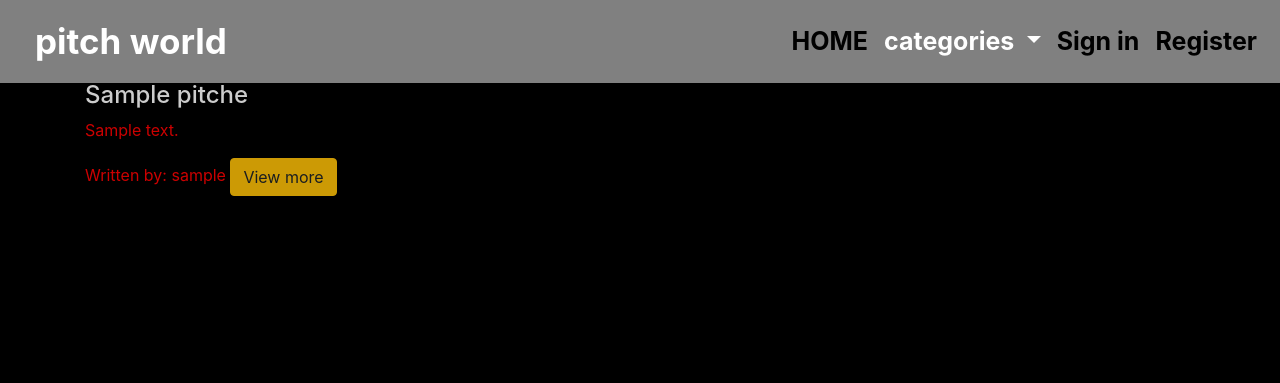
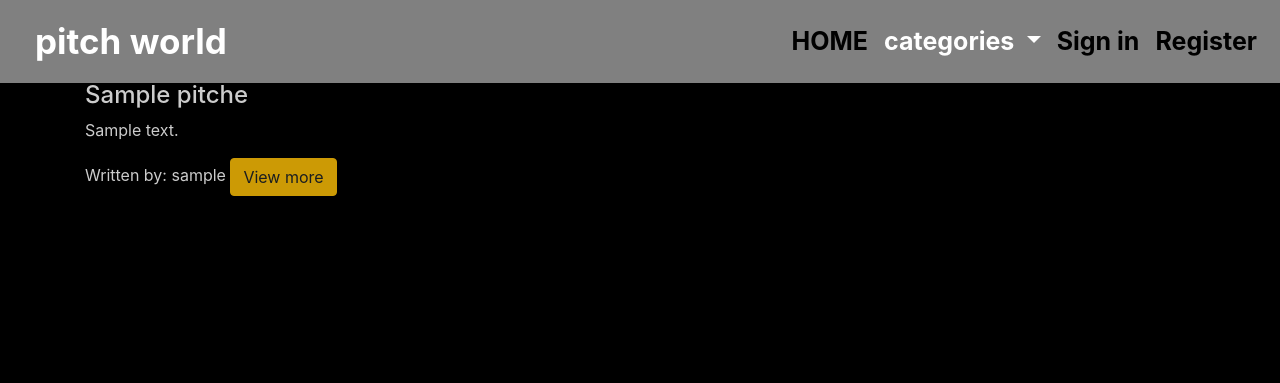
Before and after one commit to dhalianeza/pitch, a Flask app: template app/templates/economic_pitches.html in a window 1280 px wide. Shown: the top 383 px of the page. Run offline with Flask 2, Linux system fonts and the light colour scheme; the template is opened without the code that fills it: values that come from a table or form of the project are taken from there, others are empty; tables that the repository leaves empty hold one stand-in row (values such as "Sample post"); some libraries are stand-ins or nearby versions.

Commit message:
change text color

```diff
--- a/app/static/css/index.css
+++ b/app/static/css/index.css
@@ -17,10 +17,10 @@ img {
   font-family: fantasy;
 }
 .title {
-  color: blueviolet;
+  color:white;
 }
 .panel{
-    color:red;
+    color:white;
     opacity: 0.8;
 }
 h1 {
```
